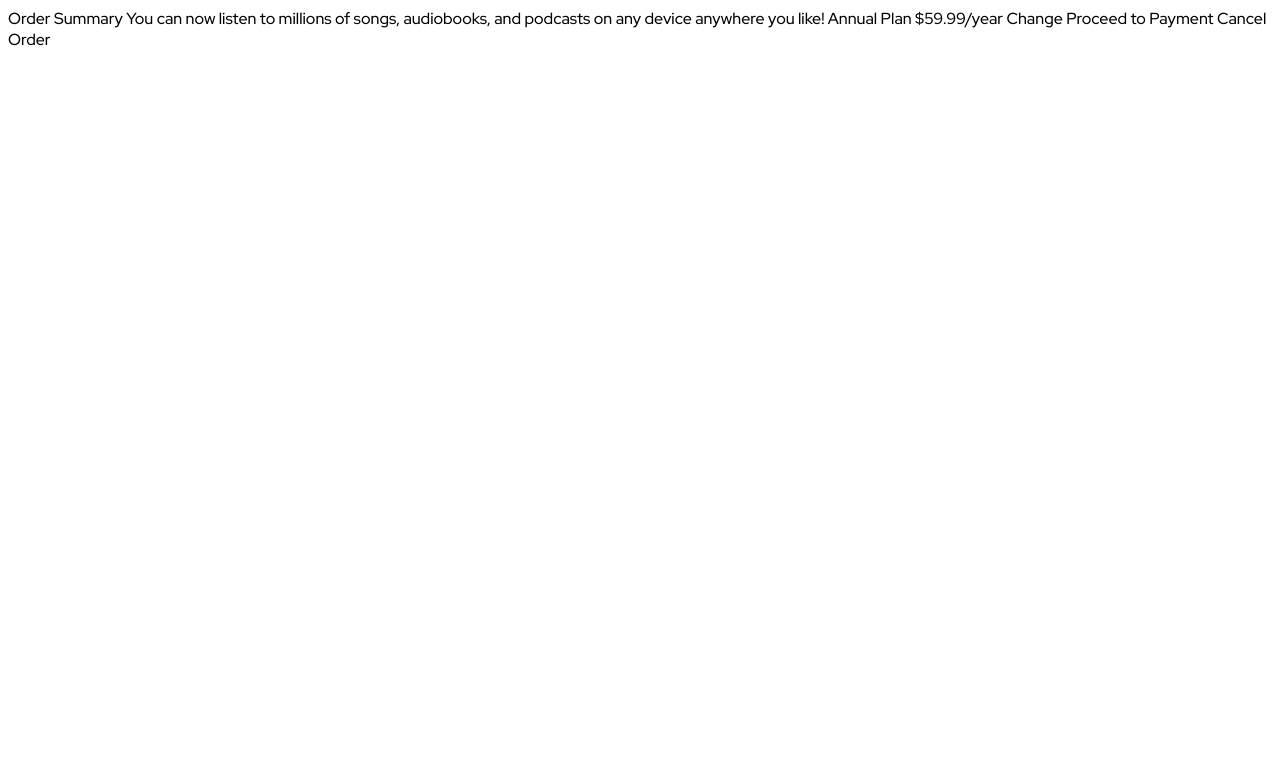
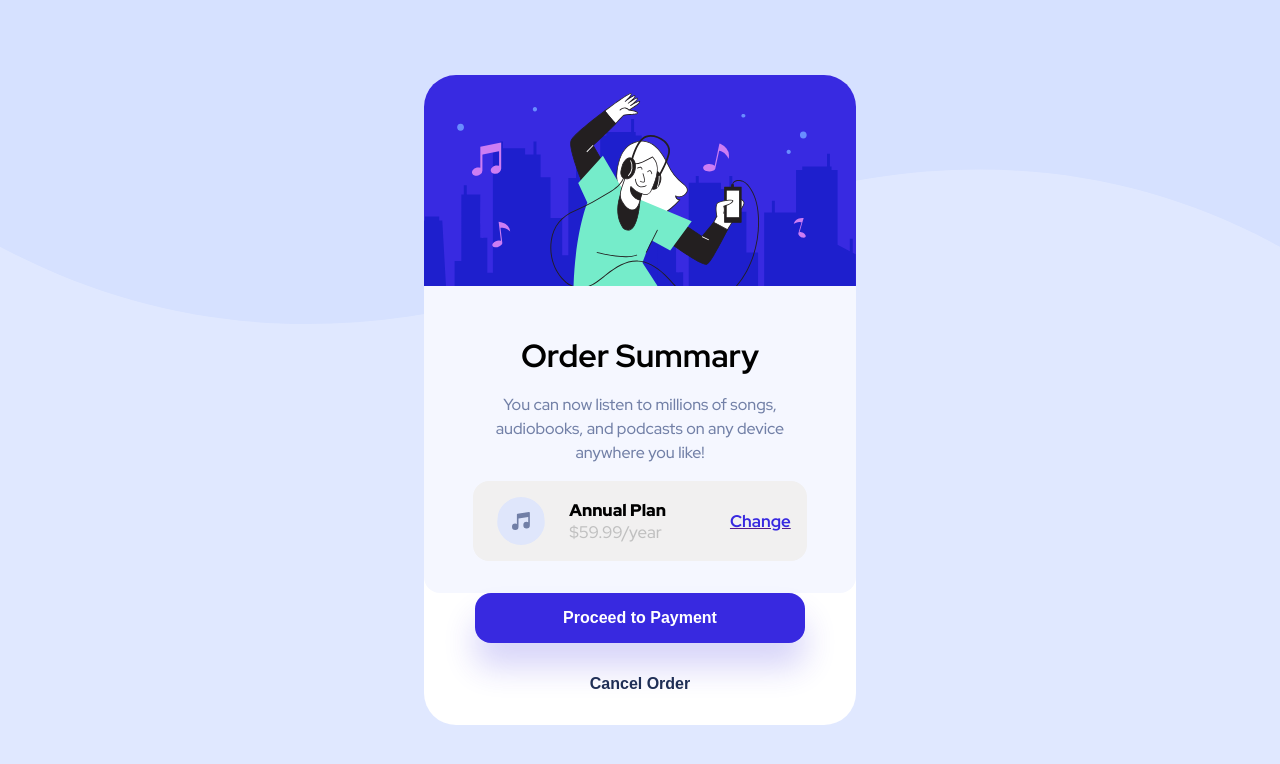
Before and after one commit to Luuk-Hondius/Frontend-Mentor-Order-Summary-Challenge, a plain HTML site: page index.html in a window 1280 px wide. Drawn offline with Linux system fonts and the light colour scheme.

Commit message:
final commit

```diff
--- a/index.html
+++ b/index.html
@@ -11,7 +11,24 @@
 		<title>Frontend Mentor | Order summary card</title>
 	</head>
 	<body>
-		Order Summary You can now listen to millions of songs, audiobooks, and podcasts on any device anywhere you like! Annual Plan $59.99/year Change Proceed
-		to Payment Cancel Order
+		<main class="container">
+			<div class="card">
+				<img src="./images/illustration-hero.svg" alt="" />
+				<div class="content">
+					<h1>Order Summary</h1>
+					<p>You can now listen to millions of songs, audiobooks, and podcasts on any device anywhere you like!</p>
+					<div class="plan">
+						<img src="./images/icon-music.svg" alt="" />
+						<div class="text">
+							<h3 class="text1">Annual Plan</h3>
+							<h3 class="text2">$59.99/year</h3>
+						</div>
+						<a href=""><h3 class="text3">Change</h3></a>
+					</div>
+				</div>
+				<button type="button" class="btn1">Proceed to Payment</button>
+				<button type="button" class="btn2">Cancel Order</button>
+			</div>
+		</main>
 	</body>
 </html>
--- a/style.css
+++ b/style.css
@@ -1,17 +1,124 @@
-/*
-
-
-- Family: [Red Hat Display](https://fonts.google.com/specimen/Red+Hat+Display)
-- Weights: 500, 700, 900 */
-
 :root {
 	--paleblue: hsl(225, 100%, 94%);
 	--brightblue: hsl(245, 75%, 52%);
-	--Verypaleblue: hsl(225, 100%, 98%);
-	--Desaturatedblue: hsl(224, 23%, 55%);
-	--Darkblue: hsl(223, 47%, 23%);
+	--verypaleblue: hsl(225, 100%, 98%);
+	--desaturatedblue: hsl(224, 23%, 55%);
+	--darkblue: hsl(223, 47%, 23%);
+}
+
+*,
+*::before,
+*::after {
+	box-sizing: border-box;
+	margin: 0;
+	padding: 0;
 }
 
 body {
 	font-family: 'Red Hat Display', sans-serif;
 }
+
+img {
+	display: block;
+	max-width: 100%;
+	height: auto;
+}
+
+.container {
+	display: flex;
+	justify-content: center;
+	flex-direction: column;
+	align-items: center;
+	min-height: 100vh;
+	background-image: url('./images/pattern-background-desktop.svg');
+	background-repeat: no-repeat;
+	background-size: contain;
+	background-color: var(--paleblue);
+	background-position-y: -4rem;
+}
+
+.card {
+	display: flex;
+	flex-direction: column;
+	justify-content: center;
+	align-items: center;
+	max-width: 27rem;
+	border-radius: 2rem;
+	background-color: white;
+}
+
+.card img {
+	border-radius: 2rem 2rem 0 0;
+}
+
+.content {
+	background-color: var(--verypaleblue);
+	padding: 3rem 3rem 2rem 3rem;
+	display: flex;
+	justify-content: center;
+	align-items: center;
+	flex-direction: column;
+	border-radius: 0 0 1rem 1rem;
+}
+
+.content h1 {
+	padding-bottom: 1rem;
+}
+
+.content p {
+	line-height: 1.5;
+	text-align: center;
+	color: var(--desaturatedblue);
+	padding-bottom: 1rem;
+}
+
+.plan {
+	display: flex;
+	align-items: center;
+	justify-content: center;
+	background-color: rgb(241, 240, 240);
+	border-radius: 1rem;
+	padding: 1rem 0;
+	font-size: 0.9rem;
+}
+
+.plan img {
+	padding: 0 1.5rem;
+}
+
+.text1 {
+	font-weight: 900;
+}
+
+.text2 {
+	color: rgb(192, 192, 192);
+	font-weight: 500;
+}
+
+.text3 {
+	color: var(--brightblue);
+	padding: 0 1rem 0 4rem;
+}
+
+button {
+	display: flex;
+	flex-direction: column;
+	padding: 1rem 5.5rem;
+	border-radius: 1rem;
+	text-decoration: none;
+	font-weight: bold;
+	font-size: 1rem;
+	border: none;
+}
+
+.btn1 {
+	background-color: var(--brightblue);
+	color: white;
+	box-shadow: 0 1.5rem 2rem 0px hsla(245 75% 52% / 0.2);
+}
+
+.btn2 {
+	color: var(--darkblue);
+	margin: 1rem;
+	background-color: transparent;
+}
```
Also changed, not shown: design/screenshot.png (added), 1 other file.
